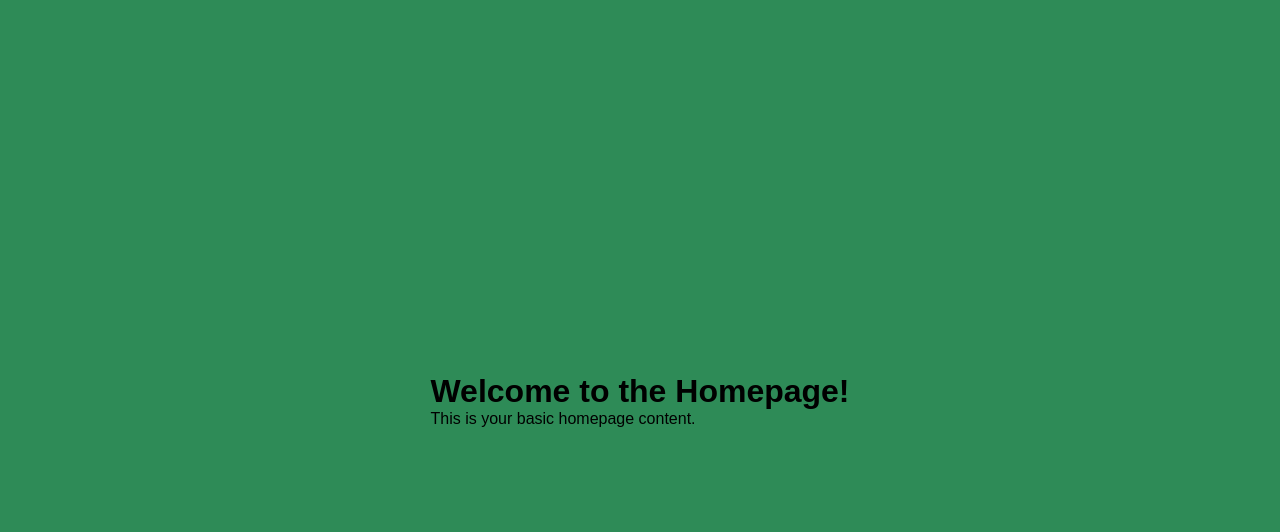
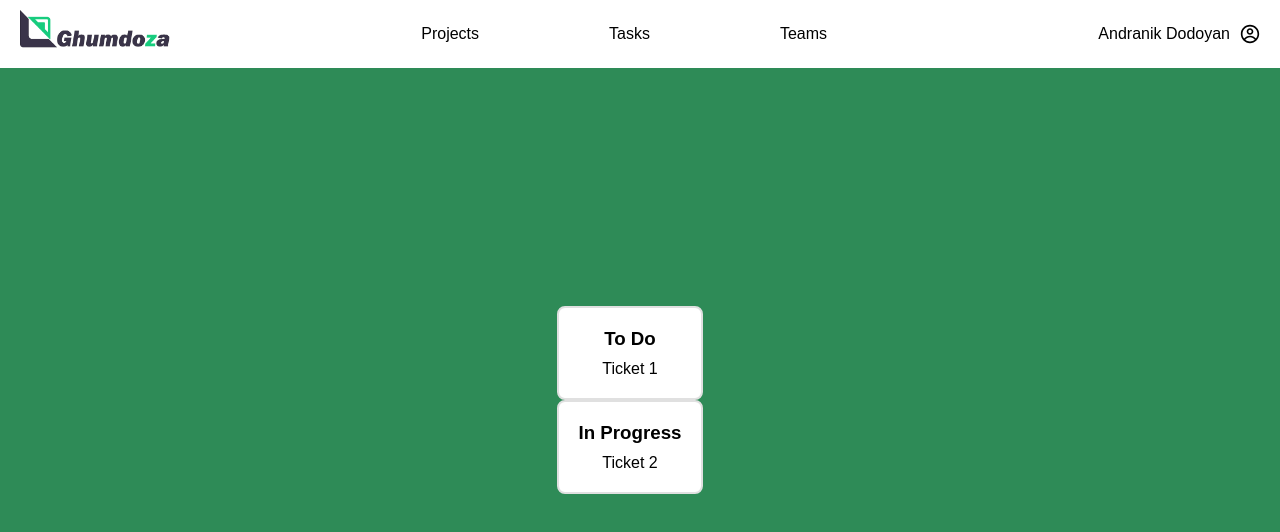
Before and after one commit to Edmond-Zalinyan-AUA/ghumdoza-front, a React (Create React App) app: page / in a window 1280 px wide. Both pictures are taken after typing "Sample", "Sample123" into the empty fields and a click on the button "Login". Shown: the top 532 px of the page. Built offline with nearby package versions, Linux system fonts and the light colour scheme.

Commit message:
added navbar

```diff
--- a/package.json
+++ b/package.json
@@ -7,6 +7,7 @@
     "@testing-library/react": "^13.4.0",
     "@testing-library/user-event": "^13.5.0",
     "react": "^18.2.0",
+    "react-beautiful-dnd": "^13.1.1",
     "react-dom": "^18.2.0",
     "react-icons": "^5.0.1",
     "react-scripts": "5.0.1",
--- /dev/null
+++ b/src/components/DashBoard/Dashboard.jsx
@@ -0,0 +1,37 @@
+import React from 'react';
+import { DragDropContext, Droppable } from 'react-beautiful-dnd';
+import ToDoColumn from './ToDoColumn';
+import InProgressColumn from './InProgressColumn';
+
+const Dashboard = () => {
+  // Sample ticket data
+  const tickets = [
+    { id: '1', title: 'Ticket 1', status: 'to-do' },
+    { id: '2', title: 'Ticket 2', status: 'in-progress' },
+    { id: '3', title: 'Ticket 3', status: 'done' },
+    { id: '4', title: 'Ticket 4', status: 'canceled' },
+    // Add more ticket data as needed
+  ];
+
+  // Function to handle drag and drop events
+  const onDragEnd = (result) => {
+    // Logic to update ticket status based on drag and drop result
+  };
+
+  return (
+    <DragDropContext onDragEnd={onDragEnd}>
+      <div className="dashboard">
+        <Droppable droppableId="columns" direction="horizontal" type="column">
+          {(provided) => (
+            <div className="columns" {...provided.droppableProps} ref={provided.innerRef}>
+              <ToDoColumn tickets={tickets.filter(ticket => ticket.status === 'to-do')} />
+              <InProgressColumn tickets={tickets.filter(ticket => ticket.status === 'in-progress')} />
+            </div>
+          )}
+        </Droppable>
+      </div>
+    </DragDropContext>
+  );
+};
+
+export default Dashboard;
--- /dev/null
+++ b/src/components/DashBoard/InProgressColumn.jsx
@@ -0,0 +1,15 @@
+import React from 'react';
+import Ticket from './Ticket';
+
+const InProgressColumn = ({ tickets }) => {
+  return (
+    <div className="column">
+      <h3>In Progress</h3>
+      {tickets.map(ticket => (
+        <Ticket key={ticket.id} ticket={ticket} />
+      ))}
+    </div>
+  );
+};
+
+export default InProgressColumn;
--- /dev/null
+++ b/src/components/DashBoard/Ticket.jsx
@@ -0,0 +1,21 @@
+import React from 'react';
+import { Draggable } from 'react-beautiful-dnd';
+
+const Ticket = ({ ticket }) => {
+  return (
+    <Draggable draggableId={ticket.id} index={ticket.index}>
+      {(provided) => (
+        <div
+          className="ticket"
+          {...provided.draggableProps}
+          {...provided.dragHandleProps}
+          ref={provided.innerRef}
+        >
+          {ticket.title}
+        </div>
+      )}
+    </Draggable>
+  );
+};
+
+export default Ticket;
--- /dev/null
+++ b/src/components/DashBoard/ToDoColumn.jsx
@@ -0,0 +1,15 @@
+import React from 'react';
+import Ticket from './Ticket';
+
+const ToDoColumn = ({ tickets }) => {
+  return (
+    <div className="column">
+      <h3>To Do</h3>
+      {tickets.map(ticket => (
+        <Ticket key={ticket.id} ticket={ticket} />
+      ))}
+    </div>
+  );
+};
+
+export default ToDoColumn;
--- /dev/null
+++ b/src/components/HomePage/HomePage.css
@@ -0,0 +1,107 @@
+.navbar {
+    position: absolute;
+    top: 0;
+    left: 0;
+    width: 100%;
+    display: flex;
+    justify-content: space-between;
+    align-items: center;
+    background-color: white;
+    color: black;
+    padding: 10px 20px;
+  }
+
+  .logo img {
+    width: 150px;
+    height: auto;
+  }
+
+  .nav-links ul {
+    list-style-type: none;
+    padding: 0;
+    margin: 0;
+    display: flex;
+  }
+
+  .nav-links ul li {
+    margin-right: 20px;
+    position: relative;
+  }
+
+  .dropdown {
+    position: relative;
+  }
+
+  .dropdown a {
+    text-decoration: none;
+    color: black;
+    cursor: pointer;
+    padding: 35px 55px;
+    border-radius: 20px;
+    transition: color 0.3s, background-color 0.3s;
+    line-height: 40px;
+
+  }
+
+  .dropdown:hover a {
+    color: black;
+    padding: 35px 55px;
+    line-height: 40px;
+  }
+
+  .dropdown-content {
+    display: none;
+    position: absolute;
+    background-color: white;
+    box-shadow: 0px 8px 16px 0px rgba(0, 0, 0, 0.2);
+    z-index: 1;
+    width: 300px;
+    border-radius: 10px;
+  }
+
+  .dropdown-content a {
+    color: black;
+    padding: 12px 16px;
+    display: block;
+  }
+  .dropdown:hover .dropdown-content {
+    display: block;
+  }
+  .dropdown:hover {
+    background-color: seagreen;
+    border-radius: 20px;
+  }
+
+
+  .profile-icon {
+    font-size: 20px;
+  }
+  .user-info {
+  display: flex;
+  align-items: center;
+}
+
+.username {
+  margin-right: 10px; /* Adjust margin as needed */
+}
+.dashboard {
+  display: flex;
+  overflow-x: auto; /* Enable horizontal scrolling if needed */
+}
+
+.column {
+  display: flex;
+  flex-direction: column;
+  align-items: center;
+  justify-content: flex-start;
+  padding: 20px;
+  border: 2px solid #e0e0e0;
+  border-radius: 8px;
+  background-color: white;
+  margin-right: 20px;
+}
+
+
+.column h3 {
+  margin-bottom: 10px;
+}
--- a/src/components/HomePage/HomePage.jsx
+++ b/src/components/HomePage/HomePage.jsx
@@ -1,10 +1,55 @@
 import React from 'react';
+import logo from './logo.png';
+import { CgProfile } from "react-icons/cg";
+import './HomePage.css';
+import Dashboard from '../DashBoard/Dashboard.jsx';
+
+
+
 
 const HomePage = () => {
   return (
-    <div>
-      <h1>Welcome to the Homepage!</h1>
-      <p>This is your basic homepage content.</p>
+    <div className="homepage">
+      <nav className="navbar">
+        <div className="logo">
+          <img src={logo} alt="Project Logo" />
+        </div>
+        <div className="nav-links">
+          <ul>
+            <li className="dropdown">
+              <a>Projects</a>
+              <div className="dropdown-content">
+                <a href="#">Project 1</a>
+                <a href="#">Project 2</a>
+                <a href="#">Project 3</a>
+                <hr />
+                <a href="#">Create New Project</a>
+              </div>
+            </li>
+            <li className="dropdown">
+              <a>Tasks</a>
+              <div className="dropdown-content">
+                <a href="#">Project 1</a>
+                <a href="#">Project 2</a>
+                <a href="#">Project 3</a>
+              </div>
+            </li>
+            <li className="dropdown">
+              <a>Teams</a>
+              <div className="dropdown-content">
+                <a href="#">Project 1</a>
+                <a href="#">Project 2</a>
+                <a href="#">Project 3</a>
+              </div>
+            </li>
+          </ul>
+        </div>
+        <div className="user-info">
+          <span className="username">Andranik Dodoyan</span>
+          <CgProfile className='profile-icon'/>
+        </div>
+      </nav>
+      {<Dashboard />}
     </div>
   );
 };
```
Also changed, not shown: src/components/HomePage/logo.png (added), 1 other file (tests, documents, lock files or other folders).
